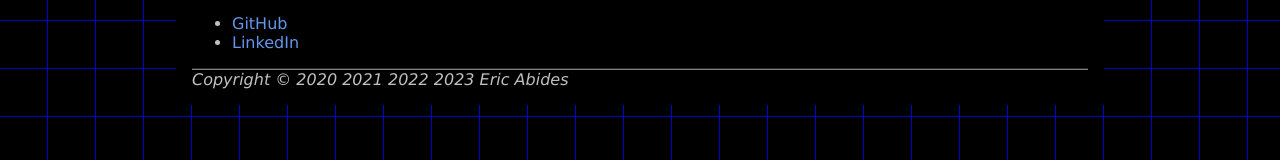
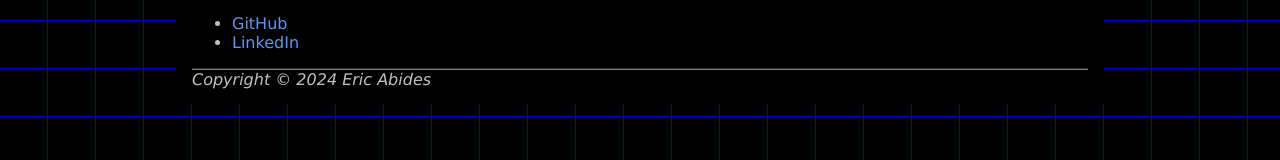
Before and after one commit to EricxDu/folio, a plain HTML site: page contact.html in a window 1280 px wide. Shown: the part 172-332 px from the top of the page. Drawn offline with Linux system fonts and the light colour scheme.

Commit message:
date bump

```diff
--- a/contact.html
+++ b/contact.html
@@ -35,7 +35,7 @@
 </main>
 
 <footer>
-  <address>Copyright &copy; 2020 2021 2022 2023 Eric Abides</address>
+  <address>Copyright &copy; 2024 Eric Abides</address>
 </footer>
 </body>
 </html>
```
Also changed, not shown: index.html (+1 -1 lines), links.html (+1 -1 lines), portfolio.html (+1 -1 lines).
